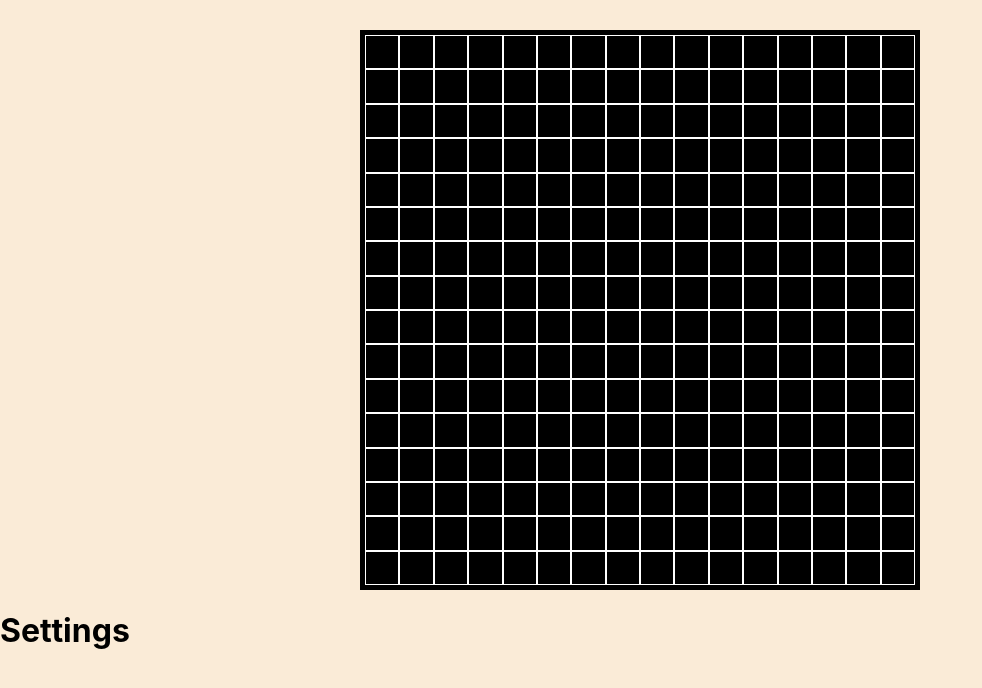
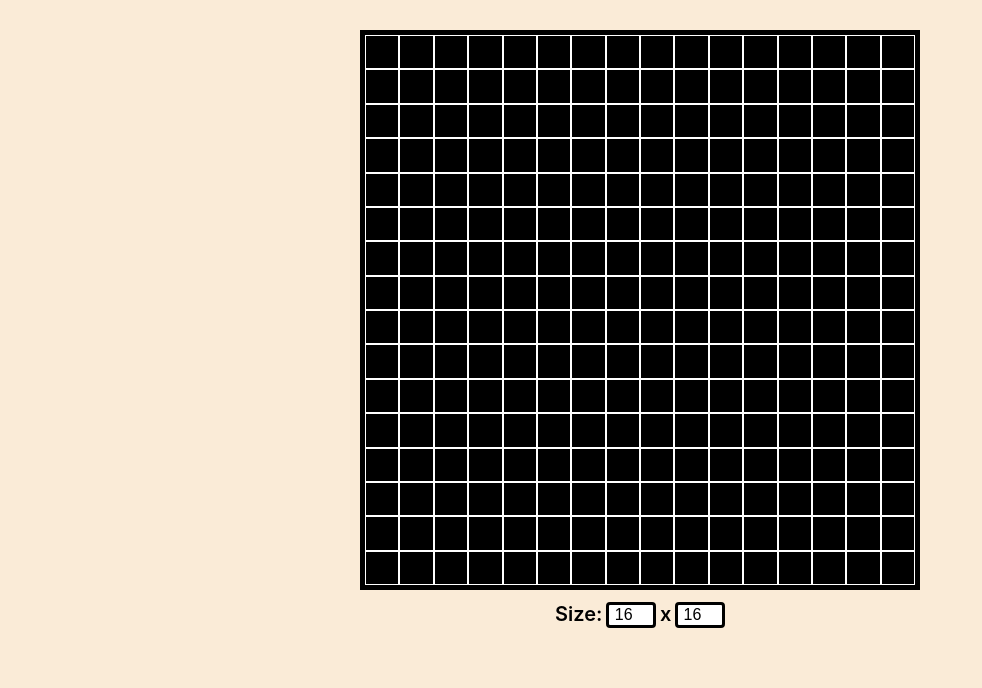
Before and after one commit to HumanRadical/led-matrix-generator, a React (Create React App) app: page / in a window 1280 px wide. Shown: the top 688 px of the page, without its empty margins (0-982 px from the left). Built offline with nearby package versions, Linux system fonts and the light colour scheme.

Commit message:
Add size settings and style

```diff
--- a/src/App.css
+++ b/src/App.css
@@ -17,3 +17,29 @@ body {
   border: 1px solid white;
   background-color: black;
 }
+
+.settings {
+  margin: auto;
+  margin-top: 12px;
+  margin-bottom: 16px;
+  display: flex;
+  width: 170px;
+  justify-content: space-between;
+  flex-wrap: wrap;
+}
+
+.sizeSettings {
+  font-size: 1.25rem;
+  font-weight: 600;
+  display: flex;
+  width: 170px;
+  justify-content: space-between;
+}
+
+.sizeBox {
+  border: 3px solid black;
+  border-radius: 4px;
+  font-size: 1rem;
+  text-align: center;
+  width: 40px;
+}
--- a/src/components/Settings.js
+++ b/src/components/Settings.js
@@ -1,8 +1,26 @@
 import { useContext, useState } from "react"
 
 const Settings = () => {
+    const [cols, setCols] = useState(16)
+    const [rows, setRows] = useState(16)
+
+    const updateCols = event => {
+        setCols(event.target.value)
+        console.log(cols)
+    }
+    const updateRows = event => {
+        setRows(event.target.value)
+    }
+
     return (
-        <h1>Settings</h1>
+        <div className="settings">
+            <label className="sizeSettings">
+                Size:
+                <input className="sizeBox" onChange={updateCols} value={cols} type="number" min="1" max="99" />
+                <span className="sizeBy">x</span>
+                <input className="sizeBox" onChange={updateRows} value={rows} type="number" min="1" max="99" />
+            </label>
+        </div>
     )
 }
 
```
